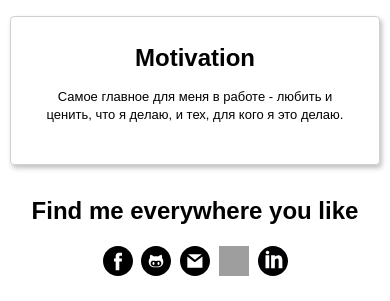
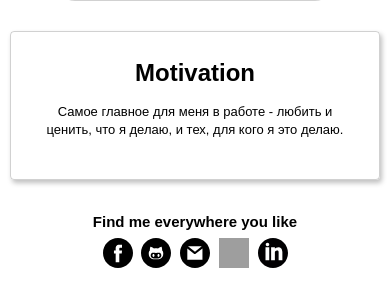
Before and after one commit to VanillaWulf/cv-old, a PHP site: page / in a window 390 px wide. Shown: the part 3953-4254 px from the top of the page. After the commit the page ends 4221 px from the top, so only its background shows below. Run offline with PHP 8.4, Linux system fonts and the light colour scheme; grey boxes are pictures that could not be loaded.

Commit message:
shusherki

```diff
--- a/css/experience.css
+++ b/css/experience.css
@@ -57,6 +57,11 @@
 
 .experience {
     margin: 0 0 40px;
+    padding: 20px 0 0;
+    justify-content: space-between;
+    background-color: #F9F9F9;
+    background-image: url('../img/experience-bkg-1440.png');
+    background-position: 0px 90px;
 }
 
 .experience__list {
@@ -64,9 +69,6 @@
     padding: 20px 10% 40px;
     flex-wrap: wrap;
     justify-content: space-between;
-    background-color: #F9F9F9;
-    background-image: url('../img/experience-bkg-1440.png');
-    background-position: 30px 50px;
 }
 
 .experience__item--header-container {
@@ -141,11 +143,14 @@
 
 }
 
-@media screen and (max-width: 1120px) {
+@media screen and (max-width: 1140px) {
+
+    .experience {
+        background-image: url('../img/experience-bkg-1024.png');
+        background-position: 0px 150px;
+    }
 
     .experience__list {
-        background-image: url('../img/experience-bkg-1024.png');
-        background-position: -25px 35px;
         justify-content: center;
     }
 
@@ -190,7 +195,7 @@
 
     .experience {
         margin: 0 0 30px;
-        padding: 0 10px;
+        padding: 15px 10px 0;
     }
 
     .experience__item {
--- a/css/footer.css
+++ b/css/footer.css
@@ -1,6 +1,13 @@
 .footer__social-list {
     list-style: none;
     display: flex;
+}
+
+.footer__header {
+    font-size: 25px;
+    line-height: 34px;
+    text-align: center;
+    margin: 0 0 10px;
 }
 
 .footer__social-item--link:hover,
@@ -27,7 +34,7 @@
 
 .footer__social-list {
     margin: 0 auto;
-    padding: 40px 0;
+    padding: 10px 0 20px;
     width: 310px;
     justify-content: space-between;
 }
@@ -47,8 +54,14 @@
         height: 38px;
     }
 
-    .footer__social-list {
-        padding: 20px 0;
+}
+
+@media screen and (max-width: 730px) {
+
+    .footer__header {
+        font-size: 16px;
+        line-height: 23px;
+        margin: 0;
     }
 
 }
@@ -59,8 +72,13 @@
         padding: 0 10px;
     }
 
+    .footer__header {
+        font-size: 15px;
+    }
+
     .footer__social-list {
         width: 50%;
+        padding: 5px 0 10px;
         justify-content: space-between;
     }
 
--- a/css/motivation.css
+++ b/css/motivation.css
@@ -23,13 +23,13 @@
 
 }
 
-@media screen and (max-width: 900px) {
+/*@media screen and (max-width: 900px) {*/
 
-    .motivation {
-        margin: 0 0 30px;
-    }
+    /*.motivation {*/
+        /*margin: 0 0 30px;*/
+    /*}*/
 
-}
+/*}*/
 
 @media screen and (max-width: 550px) {
 
--- a/css/projects.css
+++ b/css/projects.css
@@ -124,10 +124,11 @@
 
 @media screen and (max-width: 730px) {
 
-    .projects__item--header {
-        font-size: 18px;
-        line-height: 23px;
-    }
+    /*.projects__item--header {*/
+        /*font-size: 18px;*/
+        /*line-height: 23px;*/
+    /*}*/
+
     .projects__item--header {
         font-size: 16px;
         line-height: 23px;
--- a/index.html
+++ b/index.html
@@ -355,7 +355,7 @@
     </main>
 
     <footer class="footer">
-        <h2 class="section-header">Find me everywhere you like</h2>
+        <h2 class="footer__header">Find me everywhere you like</h2>
             <ul class="footer__social-list">
                 <li class="footer__social-item">
                     <a class="footer__social-item--link"
--- a/rus.html
+++ b/rus.html
@@ -364,7 +364,7 @@
     </main>
 
     <footer class="footer">
-        <h2 class="section-header">Найдите меня, где Вам удобно</h2>
+        <h2 class="footer__header">Найдите меня, где Вам удобно</h2>
         <ul class="footer__social-list">
             <li class="footer__social-item">
                 <a class="footer__social-item--link"
```
Also changed, not shown: css/skills.css (line endings or trailing spaces), 1 other file.
